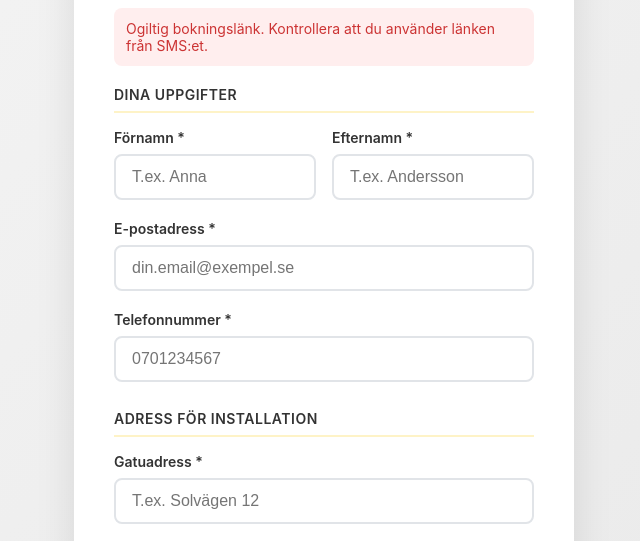
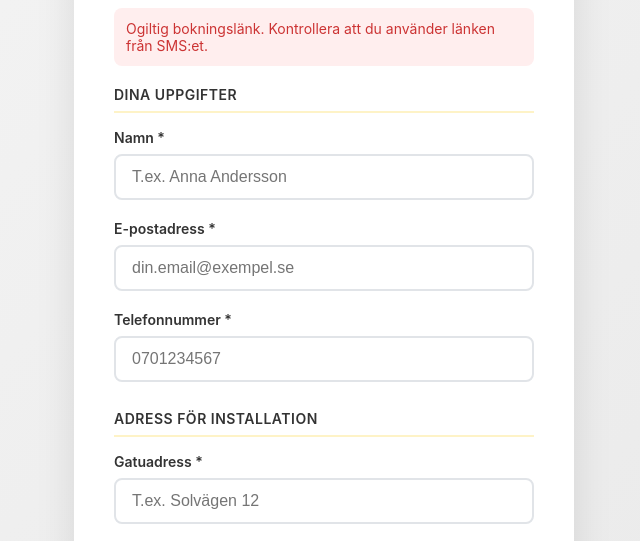
Before and after one commit to adamrevexa/revexa-forms, a plain HTML site: page lasses/index.html in a window 1280 px wide. Shown: the part 216-757 px from the top of the page, without its empty margins (316-956 px from the left). Drawn offline with Linux system fonts and the light colour scheme.

Commit message:
Refactor name fields to use full name input

```diff
--- a/lasses/index.html
+++ b/lasses/index.html
@@ -196,13 +196,6 @@
             display: block;
         }
 
-        /* Name fields on same row for desktop */
-        .name-row {
-            display: grid;
-            grid-template-columns: 1fr 1fr;
-            gap: 16px;
-        }
-
         /* Postnummer and Ort on same row */
         .address-row {
             display: grid;
@@ -211,7 +204,6 @@
         }
 
         @media (max-width: 600px) {
-            .name-row,
             .address-row {
                 grid-template-columns: 1fr;
                 gap: 20px;
@@ -238,30 +230,16 @@
             <div class="form-section">
                 <div class="section-title">Dina uppgifter</div>
 
-                <div class="name-row">
                 <div class="form-group">
-                        <label for="firstName">Förnamn *</label>
+                    <label for="fullName">Namn *</label>
                     <input
                         type="text"
-                            id="firstName"
-                            name="firstName"
-                            placeholder="T.ex. Anna"
-                            autocomplete="given-name"
+                        id="fullName"
+                        name="fullName"
+                        placeholder="T.ex. Anna Andersson"
+                        autocomplete="name"
                         required
                     >
-                    </div>
-
-                    <div class="form-group">
-                        <label for="lastName">Efternamn *</label>
-                        <input
-                            type="text"
-                            id="lastName"
-                            name="lastName"
-                            placeholder="T.ex. Andersson"
-                            autocomplete="family-name"
-                            required
-                        >
-                    </div>
                 </div>
 
                 <div class="form-group">
@@ -391,8 +369,7 @@
 
             // Samla form data
             const formData = {
-                firstName: document.getElementById('firstName').value.trim(),
-                lastName: document.getElementById('lastName').value.trim(),
+                fullName: document.getElementById('fullName').value.trim(),
                 email: document.getElementById('email').value.trim(),
                 phone: document.getElementById('phone').value.trim(),
                 streetAddress: document.getElementById('streetAddress').value.trim(),
```
Lines whose indentation alone changed are shown as unchanged.
